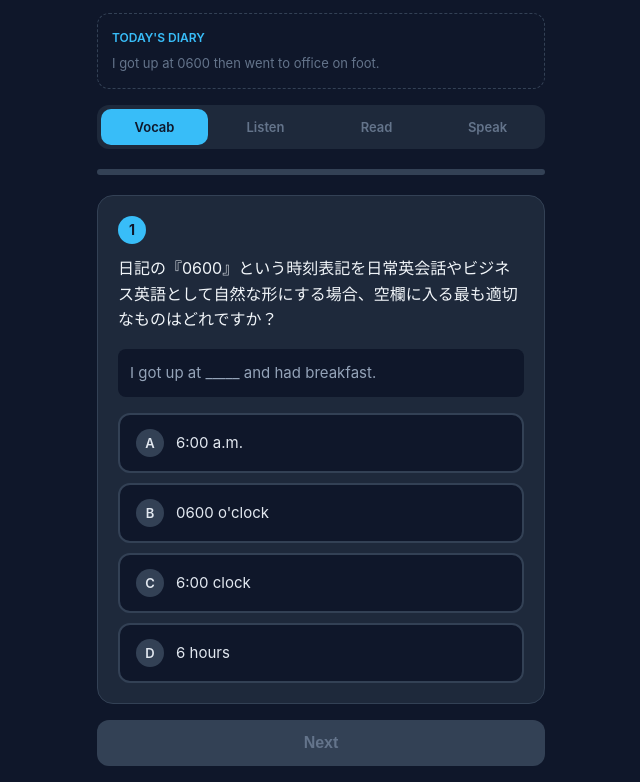
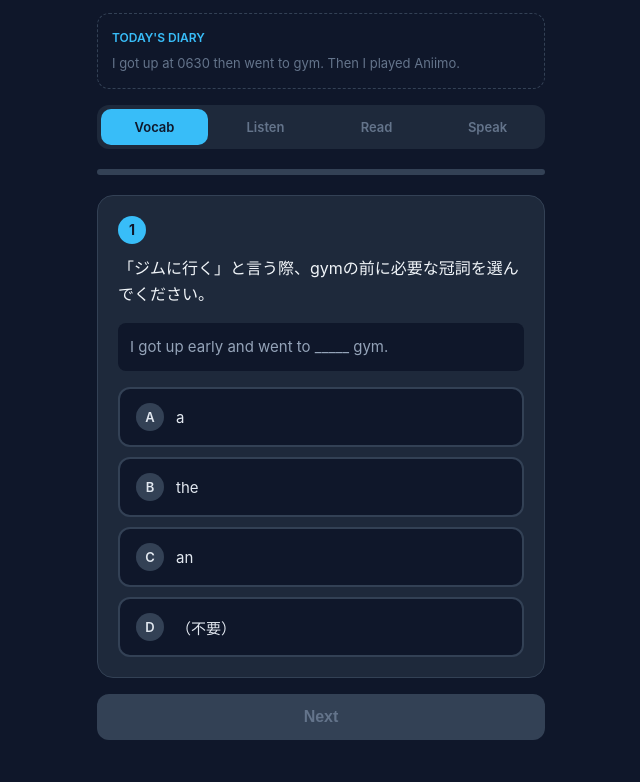
Before and after one commit to YuichiMurakami-0525/english-diary-trainer, a plain HTML site: page index.html in a window 1280 px wide. Shown: the part 68-850 px from the top of the page, without its empty margins (319-959 px from the left). After the commit the page ends 824 px from the top, so only its background shows below. Drawn offline with Linux system fonts and the light colour scheme.

Commit message:
Daily update: 2026-11-21

```diff
--- a/index.html
+++ b/index.html
@@ -211,12 +211,12 @@ body {
 
 <div class="header">
   <h1>English Diary Trainer</h1>
-  <div class="date-badge">Nov 18, 2026</div>
+  <div class="date-badge">Nov 21, 2026</div>
 </div>
 
 <div class="diary-original">
   <div class="label">TODAY'S DIARY</div>
-  I got up at 0600 then went to office on foot.
+  I got up at 0630 then went to gym. Then I played Aniimo.
 </div>
 
 <div class="tabs">
@@ -242,50 +242,98 @@ body {
 
 <script>
 // ==================== DATA ====================
-const diaryOriginal = "I got up at 0600 then went to office on foot.";;;;;;;;;;;;;;;;;;;;
+const diaryOriginal = "I got up at 0630 then went to gym. Then I played Aniimo.";;;;;;;;;;;;;;;;;;;;;
 
-const diaryCorrected = "I got up at 6:00 a.m. and then went to the office on foot. I usually commute by walking because it takes only twenty minutes. The morning air on Wednesday was very refreshing. I prefer walking to taking a crowded morning train. Arriving at the office early gave me extra time to prepare. Walking to work every day helps me maintain a healthy routine. Overall, it was a productive start to my workday.";;;;;;;;;;;;;;;;;;;;
+const diaryCorrected = "I got up at 6:30 a.m. on Saturday morning. After getting dressed, I went to the gym for a workout. I exercised for about an hour to stay active. When I returned home, I took a refreshing shower. Then, I decided to play my favorite game, Aniimo. I spent a couple of hours playing it and had a great time. It was a very productive and enjoyable start to the weekend.";;;;;;;;;;;;;;;;;;;;;
 
 const vocabQuestions = [
   {
-    "q": "日記の『0600』という時刻表記を日常英会話やビジネス英語として自然な形にする場合、空欄に入る最も適切なものはどれですか？",
-    "sentence": "I got up at _____ and had breakfast.",
+    "q": "「ジムに行く」と言う際、gymの前に必要な冠詞を選んでください。",
+    "sentence": "I got up early and went to _____ gym.",
     "choices": [
-      "6:00 a.m.",
-      "0600 o'clock",
-      "6:00 clock",
-      "6 hours"
+      "a",
+      "the",
+      "an",
+      "（不要）"
+    ],
+    "answer": 1,
+    "explain": "特定の施設（普段利用しているジムなど）を指す場合、通常「go to the gym」のように定冠詞 the が必要です。"
+  },
+  {
+    "q": "時刻を表す「6:30に」の適切な前置詞を選んでください。",
+    "sentence": "I woke up _____ 6:30 a.m. this morning.",
+    "choices": [
+      "on",
+      "in",
+      "at",
+      "for"
+    ],
+    "answer": 2,
+    "explain": "具体的な時刻の前には前置詞「at」を使用します。（例: at 6:30 a.m.）"
+  },
+  {
+    "q": "「そのあと」という意味で、文頭で自然につなげる接続表現を選んでください。",
+    "sentence": "I finished my workout. _____, I returned home.",
+    "choices": [
+      "After that",
+      "After",
+      "Before",
+      "While"
     ],
     "answer": 0,
-    "explain": "0600は軍隊などで使われる24時間制表記（ミリタリータイム）です。日常会話やビジネスでは「6:00 a.m.」または「6:00」と表現します。"
+    "explain": "「その後」と前の文を受けて話をつなぐには「After that」や「Afterwards」が適切です。「After」単体では後ろに名詞や節が必要です。"
   },
   {
-    "q": "日記の『went to office』には冠詞が抜けています。特定の名詞『office』の前に置く適切な冠詞を選びなさい。",
-    "sentence": "He walked to _____ office this morning.",
+    "q": "過去の出来事を表す動詞「起きる（get up）」の正しい過去形を選んでください。",
+    "sentence": "I _____ up early yesterday morning.",
     "choices": [
-      "a",
-      "an",
-      "the",
-      "― (なし)"
+      "get",
+      "gotten",
+      "got",
+      "getting"
     ],
     "answer": 2,
-    "explain": "自分が勤めている特定のオフィスに行く場合は、定冠詞 the をつけて「go to the office」と表現するのが自然です。"
+    "explain": "日記など過去の出来事を語る際は過去形を使用します。get の過去形は「got」です。"
   },
   {
-    "q": "日記の『on foot』は「徒歩で」を意味する表現です。交通手段を表す次の文の空欄に入る適切な前置詞を選びなさい。",
-    "sentence": "She prefers going to work _____ foot rather than by bus.",
+    "q": "英語の日記や文章で「午前6時30分」を表記する最も標準的な形式を選んでください。",
+    "sentence": "The store opens at _____.",
     "choices": [
-      "by",
-      "on",
-      "with",
-      "in"
+      "0630 o'clock",
+      "6:30 a.m.",
+      "6.30 hours",
+      "6 and 30 morning"
     ],
     "answer": 1,
-    "explain": "「徒歩で」は「on foot」を使います。車や電車などの交通手段には by (by train, by car) を使いますが、foot の場合は on になる点に注意しましょう。"
+    "explain": "一般英語では「6:30 a.m.」の形式が最も自然で標準的です。「0630」は軍隊などで使われる表記です。"
   },
   {
-    "q": "過去の出来事について述べる日記であるため、動詞の時制を揃える必要があります。空欄に入る適切な形を選びなさい。",
-    "sentence": "I got up early and then _____ to the office.",
+    "q": "「運動をする・トレーニングをする」という意味の適切な動詞を選んでください。",
+    "sentence": "I went to the gym to _____ for an hour.",
+    "choices": [
+      "workout",
+      "exercise",
+      "practice",
+      "play"
+    ],
+    "answer": 1,
+    "explain": "体を動かす全般的な「運動する」には動詞「exercise」が適しています。（workoutは動詞として work out と2語で書くか、名詞として用います）"
+  },
+  {
+    "q": "「ゲームをする」を表す正しい動詞を選んでください。",
+    "sentence": "I _____ a video game after coming back home.",
+    "choices": [
+      "did",
+      "made",
+      "played",
+      "took"
+    ],
+    "answer": 2,
+    "explain": "ゲームやスポーツを行うときは動詞「play」を使用します。"
+  },
+  {
+    "q": "「〜へ行った」を表す「go」の過去形を選んでください。",
+    "sentence": "She _____ to the fitness center this morning.",
     "choices": [
       "go",
       "gone",
@@ -293,211 +341,155 @@ const vocabQuestions = [
       "going"
     ],
     "answer": 2,
-    "explain": "got up と並列して過去の動作を表すため、go の過去形である went を使用します。"
-  },
-  {
-    "q": "2つの過去の動作を順序立ててつなぐ接続詞・副詞の組み合わせとして最も適切なものを選びなさい。",
-    "sentence": "I finished my breakfast, _____ I left the house.",
-    "choices": [
-      "and then",
-      "after then",
-      "but also",
-      "so that"
-    ],
-    "answer": 0,
-    "explain": "「〜して、それから…」と順序を表す場合は「and then」を使うとスムーズで自然な文になります。"
-  },
-  {
-    "q": "「通勤する」を意味する動詞として、TOEICでも頻出の最も適切な語を選びなさい。",
-    "sentence": "Many employees _____ to work by train every morning.",
-    "choices": [
-      "commute",
-      "travel",
-      "move",
-      "depart"
-    ],
-    "answer": 0,
-    "explain": "「通勤・通学する」は commute を使います。commute to work で「仕事に通勤する」という意味になります。"
-  },
-  {
-    "q": "「〜より…を好む」という比較表現をつくる際、prefer A _____ B の空欄に入る前置詞を選びなさい。",
-    "sentence": "I prefer walking _____ taking a crowded train.",
-    "choices": [
-      "than",
-      "to",
-      "from",
-      "for"
-    ],
-    "answer": 1,
-    "explain": "prefer A to B で「BよりもAを好む」という意味になります。than ではなく to を使うのがポイントです。"
-  },
-  {
-    "q": "「〜のおかげで…できる / 〜を与える」の意味で、Arriving early _____ me extra time to prepare. の空欄に入る動詞を選びなさい。",
-    "sentence": "Arriving early at the office _____ me extra time to prepare.",
-    "choices": [
-      "gave",
-      "made",
-      "took",
-      "spent"
-    ],
-    "answer": 0,
-    "explain": "give + 人 + 時間 で「人に対して時間をあたえる・もたらす」という意味になります。S (主語) + gave + me + extra time の形で使われています。"
+    "explain": "「go」の過去形は「went」です。日記の記述では過去形が基本となります。"
   }
 ];
 const listeningQuestions = [
   {
-    "text": "I got up at 6:00 a.m. and then went to the office on foot.",
-    "q": "What time did the speaker get up?",
+    "text": "I got up at 6:30 a.m. on Saturday morning.",
+    "q": "What time did the speaker wake up?",
     "choices": [
       "At 6:00 a.m.",
       "At 6:30 a.m.",
       "At 7:00 a.m.",
       "At 7:30 a.m."
     ],
-    "answer": 0
+    "answer": 1
   },
   {
-    "text": "I usually commute by walking because it takes only twenty minutes.",
-    "q": "How long does the speaker's commute take?",
+    "text": "After getting dressed, I went to the gym for a workout.",
+    "q": "Where did the speaker go after getting dressed?",
     "choices": [
-      "10 minutes",
-      "20 minutes",
-      "30 minutes",
-      "40 minutes"
+      "To the park",
+      "To the office",
+      "To the gym",
+      "To a game store"
+    ],
+    "answer": 2
+  },
+  {
+    "text": "I exercised for about an hour to stay active.",
+    "q": "How long did the speaker exercise?",
+    "choices": [
+      "For 30 minutes",
+      "For about an hour",
+      "For two hours",
+      "For half a day"
     ],
     "answer": 1
   },
   {
-    "text": "I prefer walking to taking a crowded morning train.",
-    "q": "What does the speaker dislike about the train?",
+    "text": "When I returned home, I took a refreshing shower.",
+    "q": "What did the speaker do upon returning home?",
     "choices": [
-      "It is too slow.",
-      "It is too expensive.",
-      "It is crowded.",
-      "It is often delayed."
+      "Ate breakfast",
+      "Took a shower",
+      "Played Aniimo",
+      "Went to sleep"
+    ],
+    "answer": 1
+  },
+  {
+    "text": "Then, I decided to play my favorite game, Aniimo.",
+    "q": "What is Aniimo mentioned as?",
+    "choices": [
+      "A gym class",
+      "A morning drink",
+      "The speaker's favorite game",
+      "A workout routine"
+    ],
+    "answer": 2
+  }
+];
+const readingPassage = `This official report summarizes an individual activity log recorded on Saturday, November 21, 2026. The subject's morning routine <span class="highlight">commenced</span> at 6:30 a.m. when they woke up and prepared for scheduled events. To maintain physical well-being, the subject promptly visited a local fitness facility for an intensive <span class="highlight">workout session</span>. During this time, various physical activities were performed to enhance personal health and stamina. Upon returning home at approximately 7:45 a.m., the individual completed personal hygiene routines before engaging in a planned <span class="highlight">leisure activity</span>. Specifically, the subject spent time playing a digital video game called Aniimo for relaxation. The overall morning was described as highly <span class="highlight">productive</span> and satisfying, effectively combining healthy exercise with enjoyable entertainment. Such balanced daily routines are strongly <span class="highlight">recommended</span> for adults seeking to manage stress levels while maintaining physical fitness during the weekend.`;
+
+const readingQuestions = [
+  {
+    "q": "What is the primary purpose of this report?",
+    "choices": [
+      "To advertise a new fitness gym",
+      "To summarize an individual's morning activity log",
+      "To review a video game named Aniimo",
+      "To outline a corporate stress management program"
+    ],
+    "answer": 1
+  },
+  {
+    "q": "At what time did the subject start their morning routine?",
+    "choices": [
+      "6:00 a.m.",
+      "6:30 a.m.",
+      "7:45 a.m.",
+      "8:30 a.m."
+    ],
+    "answer": 1
+  },
+  {
+    "q": "Why did the subject visit the local fitness facility?",
+    "choices": [
+      "To attend a business meeting",
+      "To play a digital video game",
+      "To participate in a workout session",
+      "To work as a fitness trainer"
     ],
     "answer": 2
   },
   {
-    "text": "Arriving at the office early gave me extra time to prepare.",
-    "q": "What benefit did arriving early provide?",
+    "q": "According to the passage, what did the subject do after taking care of personal hygiene?",
     "choices": [
-      "Extra time to prepare",
-      "Free coffee at work",
-      "A conversation with a colleague",
-      "A quiet breakfast"
-    ],
-    "answer": 0
-  },
-  {
-    "text": "Walking to work every day helps me maintain a healthy routine.",
-    "q": "What does walking to work help the speaker maintain?",
-    "choices": [
-      "A strict budget",
-      "A healthy routine",
-      "A clean office space",
-      "A tight schedule"
-    ],
-    "answer": 1
-  }
-];
-const readingPassage = `MEMORANDUM
-To: HR Department
-From: Kenji Sato, Operations Team
-Date: November 18, 2026
-Subject: Morning Commute and Wellness Habit
-
-I am writing to share an update regarding my morning <span class="highlight">routine</span> and its positive impact on work <span class="highlight">productivity</span>. On Wednesday, November 18, I woke up at 6:00 a.m. and decided to <span class="highlight">commute</span> to the office on foot instead of taking public transportation. The total walk took approximately twenty minutes, providing a pleasant opportunity to get fresh air before starting the workday.
-
-<span class="highlight">Incorporating</span> daily physical activity into the morning schedule has proven beneficial for maintaining focus and energy levels throughout the day. Arriving at the workplace early also allowed sufficient time to prepare for daily tasks without feeling rushed. Moving forward, I plan to continue walking to work regularly as part of a healthier <span class="highlight">lifestyle</span> initiative. Employees interested in joining a morning walking club are encouraged to contact me.`;
-
-const readingQuestions = [
-  {
-    "q": "What is the main purpose of the memorandum?",
-    "choices": [
-      "To report a change in morning routine and its benefits",
-      "To complain about public transportation delays",
-      "To request approval for a business trip",
-      "To propose new office work hours"
-    ],
-    "answer": 0
-  },
-  {
-    "q": "How did Mr. Sato travel to the office on November 18?",
-    "choices": [
-      "By bus",
-      "By train",
-      "On foot",
-      "By bicycle"
-    ],
-    "answer": 2
-  },
-  {
-    "q": "How long did it take Mr. Sato to walk to the office?",
-    "choices": [
-      "About 10 minutes",
-      "About 15 minutes",
-      "About 20 minutes",
-      "About 30 minutes"
-    ],
-    "answer": 2
-  },
-  {
-    "q": "According to the passage, what benefit comes from arriving at work early?",
-    "choices": [
-      "Getting a free meal",
-      "Having enough time to prepare for tasks",
-      "Meeting with the HR manager",
-      "Leaving the office earlier"
+      "Went back to sleep",
+      "Played the game Aniimo",
+      "Left for the office",
+      "Prepared breakfast"
     ],
     "answer": 1
   },
   {
-    "q": "What does Mr. Sato invite interested employees to do?",
+    "q": "How is the morning described in the report?",
     "choices": [
-      "Submit physical exam results",
-      "Contact him to join a morning walking club",
-      "Change their commute methods immediately",
-      "Attend an HR training session"
+      "Stressful and exhausting",
+      "Productive and satisfying",
+      "Unplanned and chaotic",
+      "Boring and repetitive"
     ],
     "answer": 1
   }
 ];
 const speakingExercises = [
   {
-    "target": "I got up at 6:00 a.m. and then went to the office on foot.",
-    "hint": "私は午前6時に起き、それから歩いて会社に行きました。",
-    "focus": "時刻の言い方 (6:00 a.m.) と「歩いて」を表す (on foot)"
+    "target": "I got up at 6:30 a.m. on Saturday morning.",
+    "hint": "土曜日の朝、私は午前6時半に起きました。",
+    "focus": "時刻（at 6:30 a.m.）と曜日（on Saturday morning）の前置詞の使い分け"
   },
   {
-    "target": "I usually commute by walking because it takes only twenty minutes.",
-    "hint": "わずか20分しかかからないので、私は普段歩いて通勤しています。",
-    "focus": "commute by walking（歩いて通勤する）と takes + 時間の表現"
+    "target": "After getting dressed, I went to the gym for a workout.",
+    "hint": "服を着替えた後、トレーニングをしにジムへ行きました。",
+    "focus": "「go to the gym（ジムに行く）」の定冠詞 the の補足"
   },
   {
-    "target": "The morning air on Wednesday was very refreshing.",
-    "hint": "水曜日の朝の空気はとても爽やかでした。",
-    "focus": "曜日に付ける前置詞 (on Wednesday) と形容詞 refreshing"
+    "target": "I exercised for about an hour to stay active.",
+    "hint": "健康維持のために約1時間運動しました。",
+    "focus": "「for about an hour（約1時間）」と目的を表す不定詞「to stay active」"
   },
   {
-    "target": "I prefer walking to taking a crowded morning train.",
-    "hint": "私は混雑した朝の電車に乗るよりも歩く方を好みます。",
-    "focus": "prefer A to B（BよりもAを好む）の構文"
+    "target": "When I returned home, I took a refreshing shower.",
+    "hint": "家に帰ると、さっぱりするシャワーを浴びました。",
+    "focus": "接続詞 When を用いた時を表す節の構成"
   },
   {
-    "target": "Arriving at the office early gave me extra time to prepare.",
-    "hint": "会社に早く到着したことで、準備するための余分な時間ができました。",
-    "focus": "動名詞主語 (Arriving at...) と give + 人 + 時間 の形"
+    "target": "Then, I decided to play my favorite game, Aniimo.",
+    "hint": "それから、お気に入りのゲーム「Aniimo」をプレイすることにしました。",
+    "focus": "「decide to + 動詞原形（〜することにする）」の使い方"
   },
   {
-    "target": "Walking to work every day helps me maintain a healthy routine.",
-    "hint": "毎日歩いて通勤することは、健康的な習慣を維持するのに役立ちます。",
-    "focus": "help + 目的語 + 動詞の原形 (help me maintain)"
+    "target": "I spent a couple of hours playing it and had a great time.",
+    "hint": "それを2時間ほどプレイして楽しい時間を過ごしました。",
+    "focus": "「spend + 時間 + -ing（〜して時間を過ごす）」の構文"
   },
   {
-    "target": "Overall, it was a productive start to my workday.",
-    "hint": "全体として、私の勤務日の生産的なスタートとなりました。",
-    "focus": "形容詞 productive（生産的な）と文頭の副詞 Overall"
+    "target": "It was a very productive and enjoyable start to the weekend.",
+    "hint": "とても有意義で楽しい週末のスタートとなりました。",
+    "focus": "形容詞（productive, enjoyable）を使ったまとめの表現"
   }
 ];
 // ==================== STATE ====================
```
